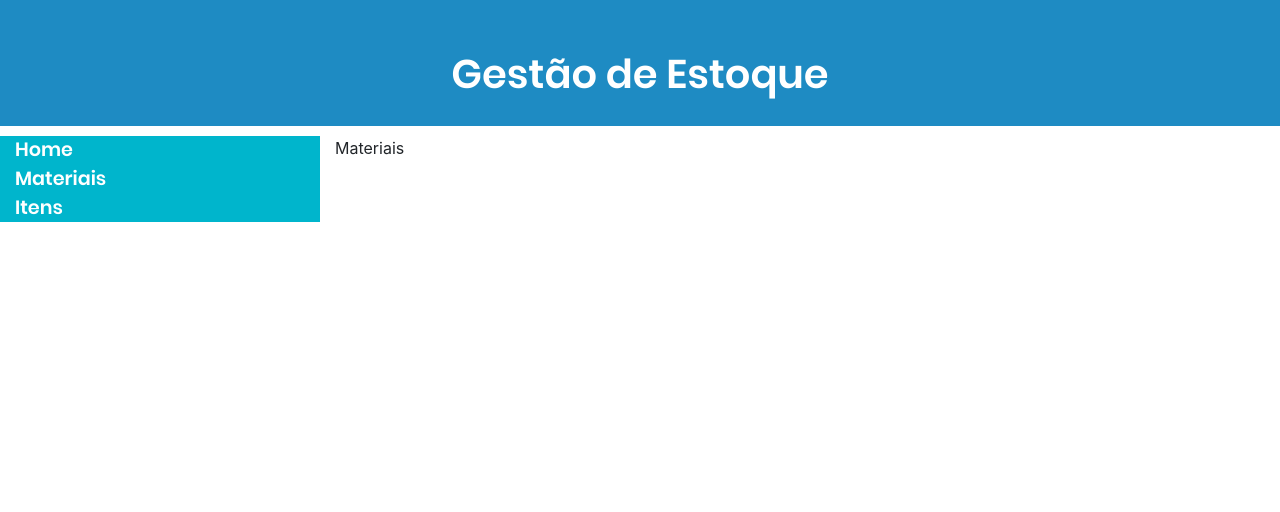
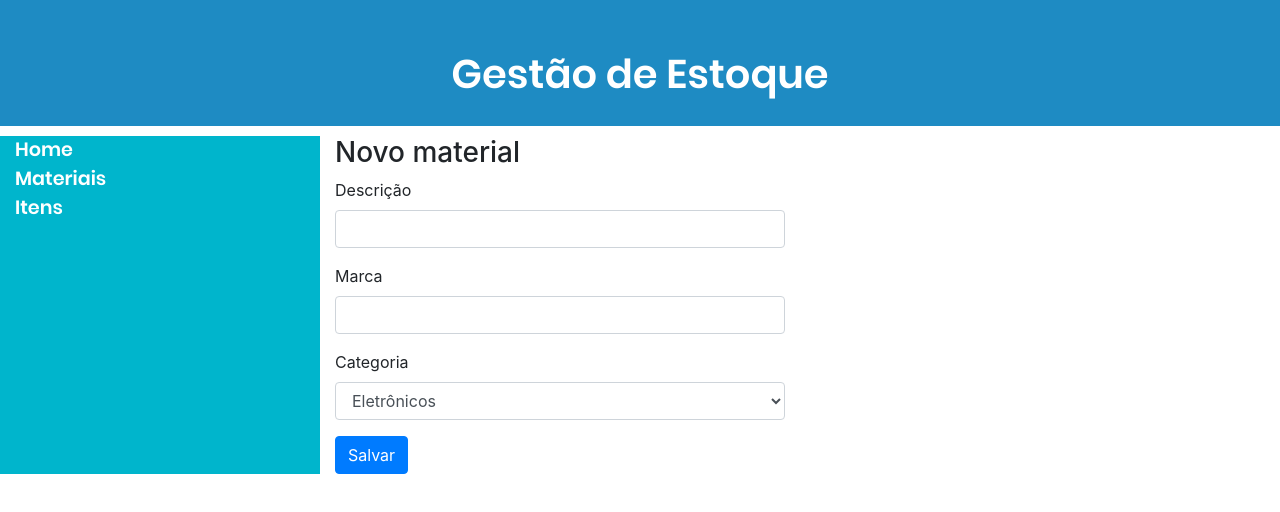
Before and after one commit to sidneyroberto/CPW3_2019_1, a React (Create React App) app in the folder gestao-estoque/: page /materiais in a window 1280 px wide. Shown: the top 512 px of the page. Built offline with nearby package versions, Linux system fonts and the light colour scheme.

Commit message:
Incrementando o projeto gestao-estoque

```diff
--- a/gestao-estoque/src/components/Materiais.js
+++ b/gestao-estoque/src/components/Materiais.js
@@ -2,9 +2,81 @@ import React, { Component } from 'react';
 
 class Materiais extends Component {
 
+    constructor() {
+        super();
+
+        this.state = {
+            descricao: '',
+            marca: '',
+            categoria: ''
+        };
+
+        /*
+         * Dá acesso a tudo o que foi definido
+         * dentro do construtor para o método
+         * aoAlterarValor.
+         */
+        this.aoAlterarValor =
+            this.aoAlterarValor.bind(this);
+    }
+
+    aoAlterarValor(evento) {
+        const valor = evento.target.value;
+        const nome = evento.target.name;
+        this.setState({ [nome]: valor });
+    }
+
     render() {
         return (
-            <div>Materiais</div>
+            <div>
+                <h3>Novo material</h3>
+
+                <div className="row">
+                    <div className="col-md-6">
+                        <form>
+                            <div className="form-group">
+                                <label>Descrição</label>
+                                <input
+                                    onChange={this.aoAlterarValor}
+                                    value={this.state.descricao}
+                                    name="descricao"
+                                    className="form-control"
+                                    required
+                                    type="text" />
+                            </div>
+                            <div className="form-group">
+                                <label>Marca</label>
+                                <input
+                                    onChange={this.aoAlterarValor}
+                                    value={this.state.marca}
+                                    name="marca"
+                                    className="form-control"
+                                    required
+                                    type="text" />
+                            </div>
+                            <div className="form-group">
+                                <label>Categoria</label>
+                                <select
+                                    onChange={this.aoAlterarValor}
+                                    value={this.state.categoria}
+                                    name="categoria"
+                                    required
+                                    className="form-control">
+                                    <option>Eletrônicos</option>
+                                    <option>Eletrodomésticos</option>
+                                    <option>Vestuário</option>
+                                    <option>Higiene Pessoal</option>
+                                </select>
+                            </div>
+
+                            <input
+                                className="btn btn-primary"
+                                type="submit"
+                                value="Salvar" />
+                        </form>
+                    </div>
+                </div>
+            </div>
         );
     }
 }
```
